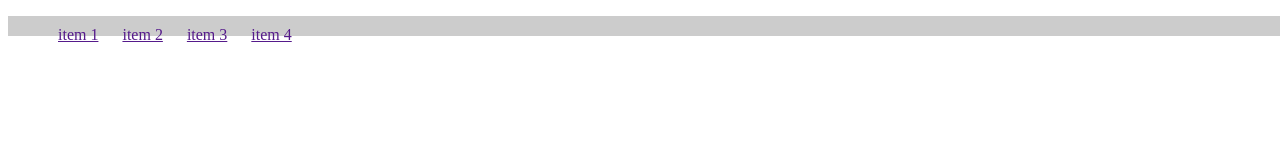
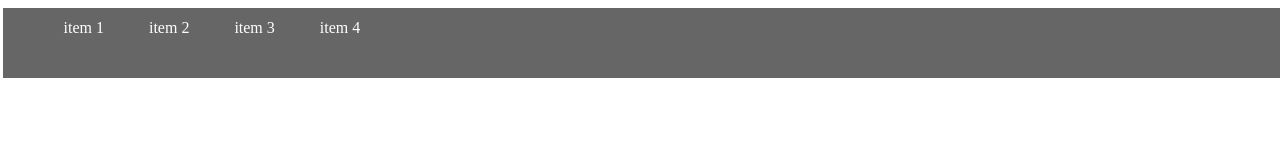
Before and after one commit to toastdog/gitTest, a plain HTML site: page index.html in a window 1280 px wide. Shown: the top 160 px of the page. Drawn offline with Linux system fonts and the light colour scheme.

Commit message:
added style to the navigation

```diff
--- a/index.html
+++ b/index.html
@@ -7,12 +7,42 @@
 		text-decoration: none;
 		padding: 10px;
 		display: inline-block;
+		top: 0px;
+		left: 0px;
+		text-align: middle;
+		background-color: #666;
+		color: #fff;
+		height: 50px;
+
+
 	}
 	ul {
 		width: 100%;
-		height: 20px;
+		left: 0;
+		margin:0;
+		top:0;
+		background-color: #666;
+		margin-left: -5px;
+		margin-right: -5px;
+
+	}
+	ul li a{
+		text-decoration: none;
+		padding: 10.5px;
+		text-align: middle;
+		background-color: #666;
+		color: #fff;
+		transition: background-color 0.5s, font-size 0.5s;
+	}
+	ul li a:hover{
+		transition: background-color 0.5s, font-size 0.5s;
 		background-color: #ccc;
+		color: #66f;
+		font-size: 2em;
+
 	}
+
+
 </style>
 </head>
 <body>
@@ -20,10 +50,10 @@
 	<div id="page">
 		<div class="logo"></div>
 		<ul id="navigation">
-			<li><a href="">item 1</a></li>
-			<li><a href="">item 2</a></li>
-			<li><a href="">item 3</a></li>
-			<li><a href="">item 4</a></li>
+			<li><a href="#">item 1</a></li>
+			<li><a href="#">item 2</a></li>
+			<li><a href="#">item 3</a></li>
+			<li><a href="#">item 4</a></li>
 		</ul>
 	</div>
 
```
